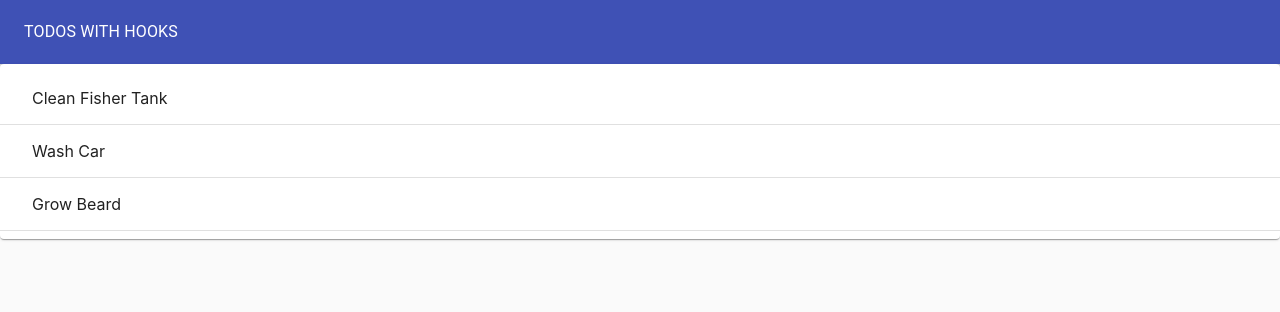
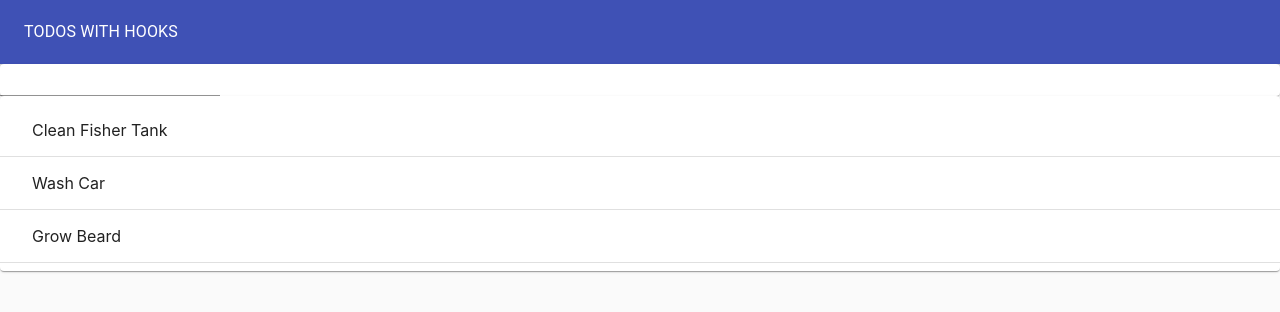
Before and after one commit to fabcodingzest/Todo-App-with-Hooks-and-Context, a React (Create React App) app: page / in a window 1280 px wide. Shown: the top 312 px of the page. Built offline with nearby package versions, Linux system fonts and the light colour scheme.

Commit message:
Add Custom Hooks File

```diff
--- /dev/null
+++ b/src/Hooks/useInputState.js
@@ -0,0 +1,12 @@
+import { useState } from "react";
+
+export default initialVal => {
+  const [value, setValue] = useState(initialVal);
+  const handleChange = e => {
+    setValue(e.target.value);
+  };
+  const reset = () => {
+    setValue("");
+  };
+  return [value, handleChange, reset];
+};
--- a/src/TodoApp.js
+++ b/src/TodoApp.js
@@ -5,6 +5,7 @@ import AppBar from "@material-ui/core/AppBar";
 import Toolbar from "@material-ui/core/Toolbar";
 import Grid from "@material-ui/core/Grid";
 import TodoList from "./TodoList";
+import TodoForm from "./TodoForm";
 
 export default function TodoApp() {
   const initialTodos = [
@@ -13,6 +14,9 @@ export default function TodoApp() {
     { id: 3, task: "Grow Beard", completed: false }
   ];
   const [todos, setTodos] = useState(initialTodos);
+  const addTodo = newTodoText => {
+    setTodos([...todos, { id: 4, task: newTodoText, completed: false }]);
+  };
   return (
     <Paper
       style={{
@@ -28,6 +32,7 @@ export default function TodoApp() {
           <Typography>TODOS WITH HOOKS</Typography>
         </Toolbar>
       </AppBar>
+      <TodoForm addTodo={addTodo} />
       <TodoList todos={todos} />
     </Paper>
   );
--- /dev/null
+++ b/src/TodoForm.js
@@ -0,0 +1,21 @@
+import React from "react";
+import Paper from "@material-ui/core/Paper";
+import TextField from "@material-ui/core/TextField";
+import useInputState from "./Hooks/useInputState";
+
+export default function TodoForm({ addTodo }) {
+  const [value, handleChange, reset] = useInputState("");
+  return (
+    <Paper>
+      <form
+        onSubmit={e => {
+          e.preventDefault();
+          addTodo(value);
+          reset();
+        }}
+      >
+        <TextField value={value} onChange={handleChange} />
+      </form>
+    </Paper>
+  );
+}
```
